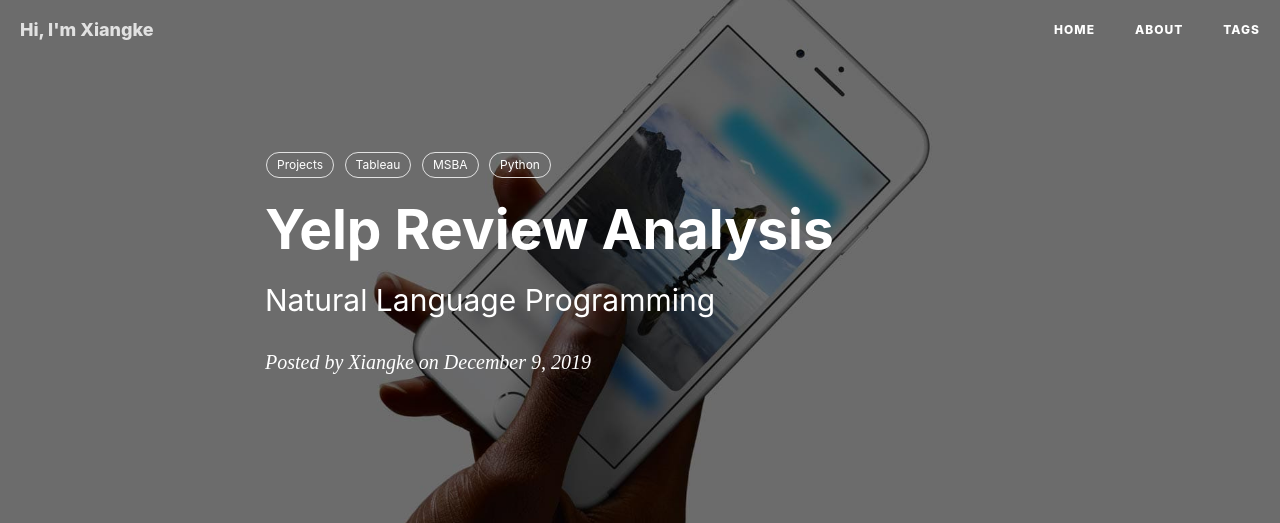
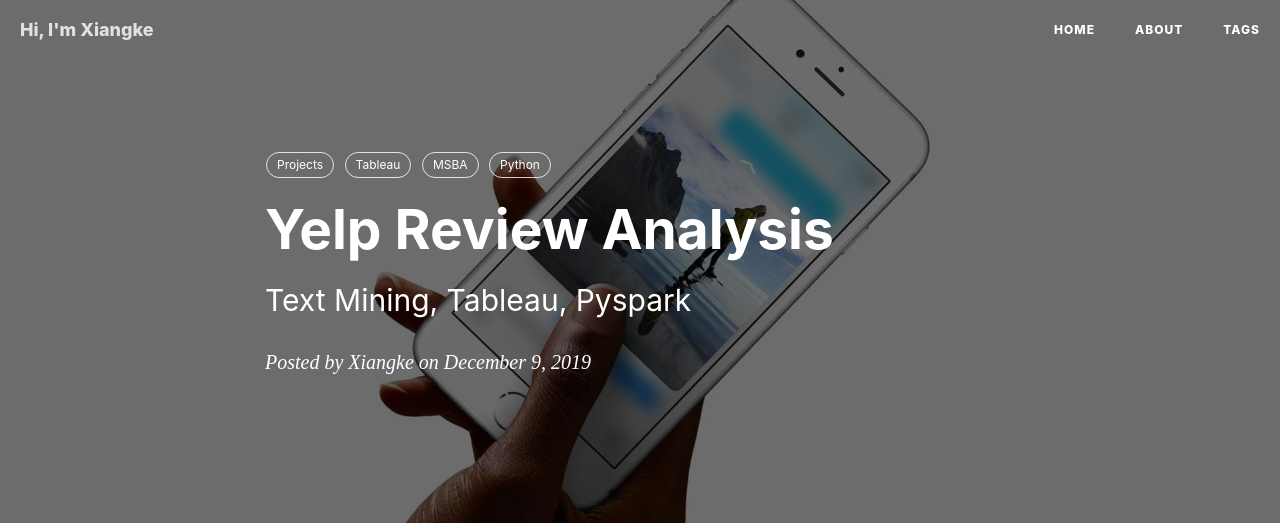
Before and after one commit to XiangkeChen/xiangkechen.github.io, a Jekyll site: the page built from _posts/2019-12-09-Yelp-Review-Analysis.md, in a window 1280 px wide. Shown: the top 523 px of the page. Built offline with Jekyll 4.4.1, drawn with Linux system fonts in a browser that asks for light colours; nearby versions of some CDN libraries; comment, search, counter and statistics services are not loaded; grey boxes are pictures that could not be loaded.

Commit message:
Update 2019-12-09-Yelp-Review-Analysis.md

```diff
--- a/_posts/2019-12-09-Yelp-Review-Analysis.md
+++ b/_posts/2019-12-09-Yelp-Review-Analysis.md
@@ -1,7 +1,7 @@
 ---
 layout:     post
 title:      Yelp Review Analysis
-subtitle:   Natural Language Programming
+subtitle:   Text Mining, Tableau, Pyspark
 date:       2019-12-09
 author:     Xiangke
 header-img: img/post-bg-ios9-web.jpg
```
